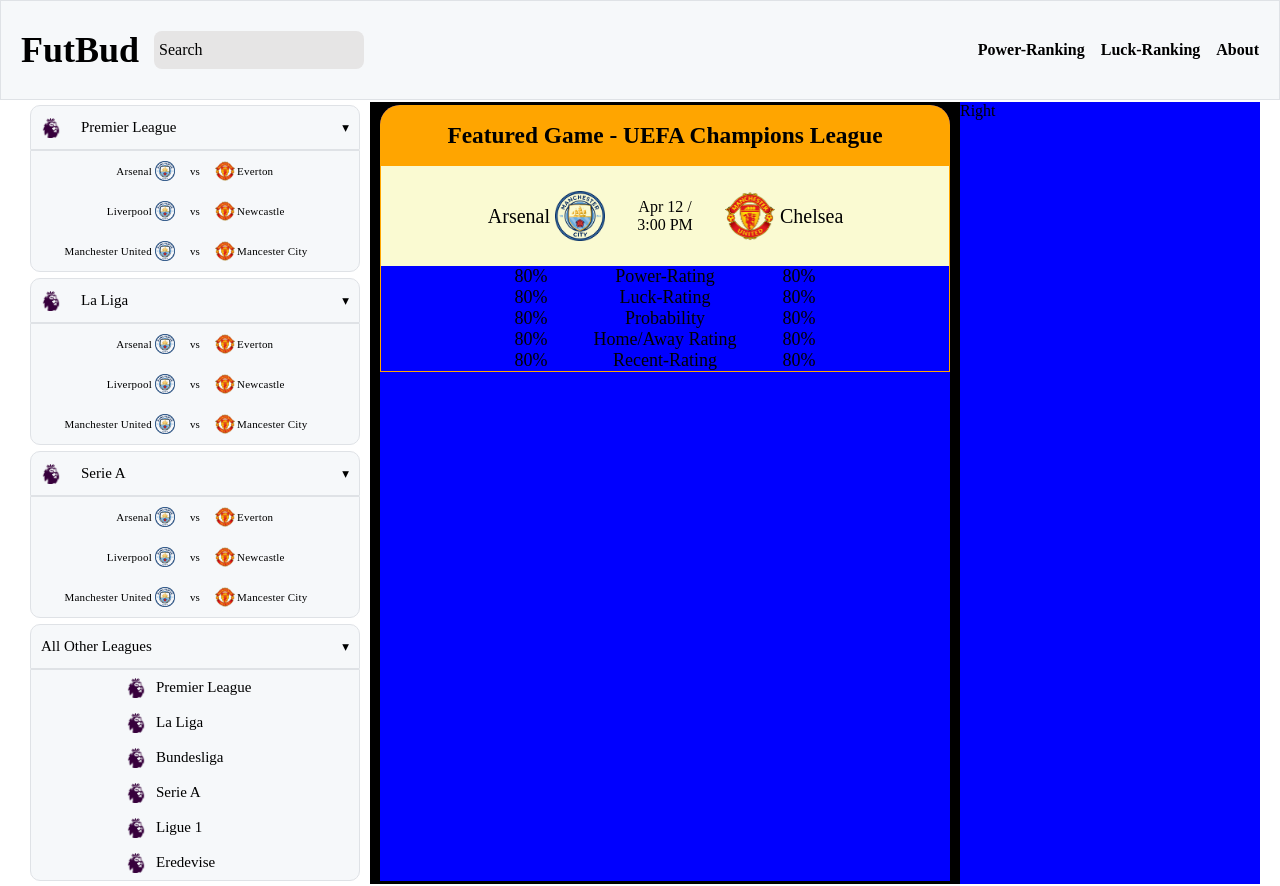
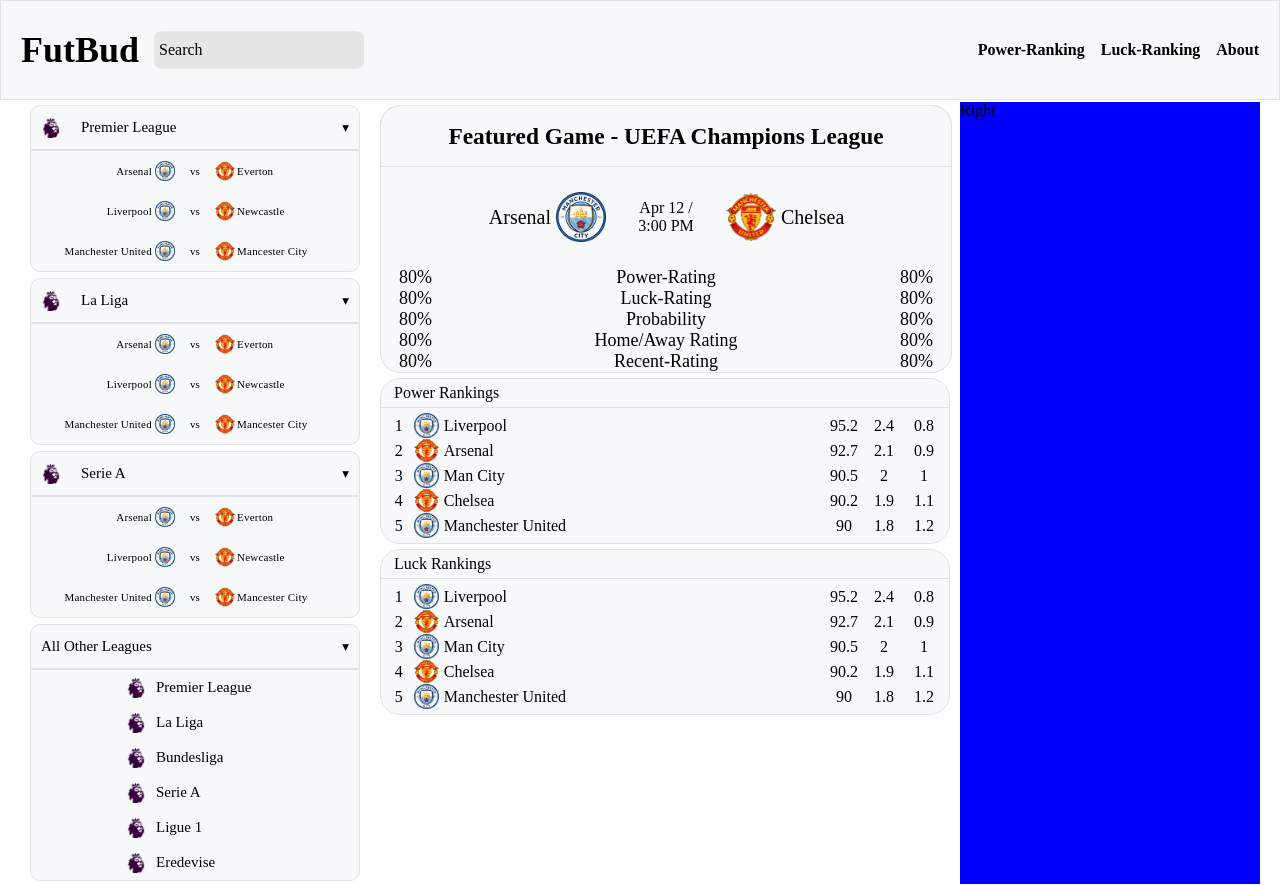
Before and after one commit to Jaydee0000/FutBud, an Astro site: page / in a window 1280 px wide. Built offline with nearby package versions, Linux system fonts and the light colour scheme; Astro itself is replaced by a stand-in of ours; a web font is replaced by a local one.

Commit message:
Added Luck and Power Ranking components

```diff
--- /dev/null
+++ b/src/components/Leaderboard.astro
@@ -0,0 +1,39 @@
+---
+import '../styles/leaderboard.css';
+
+interface Props {
+  team: string;
+  teamLogo: string;
+  teamStats: (string | number)[];
+}
+
+const {
+  team,
+  teamLogo,
+  teamStats
+} = Astro.props;
+---
+
+<div class="LB-wrapper">
+
+    <div class="LB-position">
+        <p>{teamStats[0]}</p>
+    </div>
+
+    <div class="LB-logo">
+        <img src={teamLogo} alt={`${team} logo`} />
+    </div>
+
+    <div class="LB-team">
+        <p>{team}</p>
+    </div>
+
+
+  <div class="LB-stats">
+    {teamStats.slice(1).map((stat) => (
+      <div class="statItem">
+        <p>{stat}</p>
+      </div>
+    ))}
+  </div>
+</div>
--- /dev/null
+++ b/src/components/RatingLeaderBoard.astro
@@ -0,0 +1,34 @@
+---
+import '../styles/RatingLB.css';
+import Leaderboard from '../components/Leaderboard.astro';
+
+interface Props {
+  header: string;
+  teams: string[];
+  logos: string[];
+  teamStats: (string | number)[][];
+}
+
+const {
+  header,
+  teams,
+  logos,
+  teamStats
+} = Astro.props;
+---
+
+<div class="R-LB-wrapper">
+  <div class="R-LB-header">
+    <p>{header}</p>
+  </div>
+
+  <div class="R-LB-content">
+    {teams.map((team, index) => (
+      <Leaderboard
+        team={team}
+        teamLogo={logos[index]}
+        teamStats={teamStats[index]}
+      />
+    ))}
+  </div>
+</div>
--- a/src/components/comparison.astro
+++ b/src/components/comparison.astro
@@ -10,7 +10,7 @@ const{
 
 <div class="comp-wrap">
     <div class="comp-party1">
-        <p>{party1}</p>
+        <p>{party1}%</p>
     </div>
 
     <div class="comp-stat">
@@ -18,6 +18,6 @@ const{
     </div>
 
     <div class="comp-party2">
-        <p>{party2}</p>
+        <p>{party2}%</p>
     </div>
 </div>
--- a/src/pages/index.astro
+++ b/src/pages/index.astro
@@ -3,6 +3,8 @@ import Header from '../components/Header.astro';
 import LeagueDD from '../components/LeagueDropDownCard.astro';
 import League from '../components/LeagueUpcoming.astro';
 import H2hExample from '../components/TeamStatCompare.astro';
+import LeaderboardRanks from '../components/RatingLeaderBoard.astro';
+
 import Gamecard from '../components/teamsh2h.astro';
 import '../styles/global.css';
 import '../styles/content.css';
@@ -30,18 +32,46 @@ const leagues = [
 		competition="UEFA Champions League"
 		team1="Arsenal"
 		team2="Chelsea"
-		team1P="80%"
-		team2P="80%"
-		team1L="80%"
-		team2L="80%"
-		team1Odd="80%"
-		team2Odd="80%"
-		team1HA="80%"
-		team2HA="80%"
-		team1RR="80%"
-		team2RR="80%"
+		team1P="80"
+		team2P="80"
+		team1L="80"
+		team2L="80"
+		team1Odd="80"
+		team2Odd="80"
+		team1HA="80"
+		team2HA="80"
+		team1RR="80"
+		team2RR="80"
 		/>
+
+		<LeaderboardRanks
+			header="Power Rankings"
+			teams={["Liverpool", "Arsenal", "Man City", "Chelsea", "Manchester United"]}
+			logos={["/manCity.png", "/manUnited.png", "/manCity.png", "/manUnited.png", "/manCity.png"]}
+			teamStats={[
+				[1, 95.2, 2.4, 0.8],
+				[2, 92.7, 2.1, 0.9],
+				[3, 90.5, 2.0, 1.0],
+				[4, 90.2, 1.9, 1.1],
+				[5, 90.0, 1.8, 1.2]
+			]}
+		/>
+
+		<LeaderboardRanks
+			header="Luck Rankings"
+			teams={["Liverpool", "Arsenal", "Man City", "Chelsea", "Manchester United"]}
+			logos={["/manCity.png", "/manUnited.png", "/manCity.png", "/manUnited.png", "/manCity.png"]}
+			teamStats={[
+				[1, 95.2, 2.4, 0.8],
+				[2, 92.7, 2.1, 0.9],
+				[3, 90.5, 2.0, 1.0],
+				[4, 90.2, 1.9, 1.1],
+				[5, 90.0, 1.8, 1.2]
+			]}
+		/>
+
 	</div>
+
 
 	<div class="right-panel">Right</div>
 </main>
--- /dev/null
+++ b/src/styles/RatingLB.css
@@ -0,0 +1,18 @@
+.R-LB-wrapper{
+    background-color: #f6f8fa;
+    border: solid 0.5px #dfe2e6;
+    border-radius: 20px;
+}
+
+.R-LB-header{
+    padding: 5px 13px;
+    border-bottom: solid 0.5px #dfe2e6
+}
+
+.R-LB-content{
+    padding: 5px 0px;
+}
+
+.R-LB-header p{
+    margin: 0;
+}
--- a/src/styles/comparison.css
+++ b/src/styles/comparison.css
@@ -1,9 +1,9 @@
 .comp-wrap{
     display: flex;
+    justify-content: space-between;
     flex-direction: row;
-    align-items: center;
-    justify-content: center;
     gap: 15px;
+    padding: 0 18px;
 }
 
 .comp-wrap p{
@@ -15,6 +15,16 @@
     font-size: 18px;
 }
 
+.comp-party1{
+    display: flex;
+    justify-content: flex-start;
+}
+
+.comp-party2{
+    display: flex;
+    justify-content: flex-end;
+}
+
 .comp-stat{
     display: flex;
     justify-content: center;
--- a/src/styles/content.css
+++ b/src/styles/content.css
@@ -9,8 +9,11 @@
 }
 
 .middle-panel{
+    display: flex;
+    flex-direction: column;
+    gap: 5px;
     padding: 3px 10px; /* This sets the official padding for all content*/
-    background-color: black;
+
 }
 
 .right-panel{
--- /dev/null
+++ b/src/styles/leaderboard.css
@@ -0,0 +1,46 @@
+.LB-wrapper{
+    display: flex;
+    flex-direction: row;
+    align-items: center;
+    padding: 0px 5px;
+}
+
+.LB-position{
+    display: flex;
+    justify-content: center;
+    width: 30px;
+    padding: 0 2.5px;
+}
+
+.LB-wrapper p{
+    margin: 0;
+}
+
+.LB-logo{
+    display: flex;
+    align-items: center;
+    width: 35px;
+    padding: 0 2.5px;
+}
+
+.LB-logo img{
+    width: 25px;
+    height: 25px;
+}
+
+.LB-team{
+    width: 100%;
+    padding: 0 2.5px;
+}
+
+.LB-stats{
+    display: flex;
+    flex-direction: row;
+    justify-content: flex-end;
+}
+
+.statItem{
+    width: 40px;
+    display: flex;
+    justify-content: center;
+}
--- a/src/styles/leagueDD.css
+++ b/src/styles/leagueDD.css
@@ -1,5 +1,4 @@
 .LeagueDD-card{
-    background: white;
     display: flex;
     flex-direction: column;
     box-sizing: border-box;
--- a/src/styles/teamStatCompare.css
+++ b/src/styles/teamStatCompare.css
@@ -2,11 +2,11 @@
     display: flex;
     flex-direction: column;
     width: 100%;
-    height: 100%;
-    background-color: blue;
-    border-top-left-radius: 20px;
-    border-top-right-radius: 20px;
-    box-sizing: border-box;
+    border-radius: 20px;
+    border: solid 0.5px #dfe2e6;
+    background-color: #dfe2e6;
+    overflow: hidden;
+    gap: 1px;
 }
 
 .statComp-header{
@@ -16,14 +16,14 @@
     height: 60px;  /* height of header is fixed*/
     align-items: center;
     justify-content: center;
-    background-color: orange;
     font-size: 20px;
     border-top-left-radius: 20px;
     border-top-right-radius: 20px;
+    background-color: #f6f8fa;
 }
 
 .statComp-content{
-    border: 1px solid orange;
     display: flex;
     flex-direction: column;
+    background-color: #f6f8fa;
 }
--- a/src/styles/teamsh2h.css
+++ b/src/styles/teamsh2h.css
@@ -3,7 +3,6 @@
     flex-direction: row;
     width: 100%;
     height: 100px;
-    background-color: lightgoldenrodyellow;
     justify-content: center;
     align-items: center;
     gap: 10px;
```
